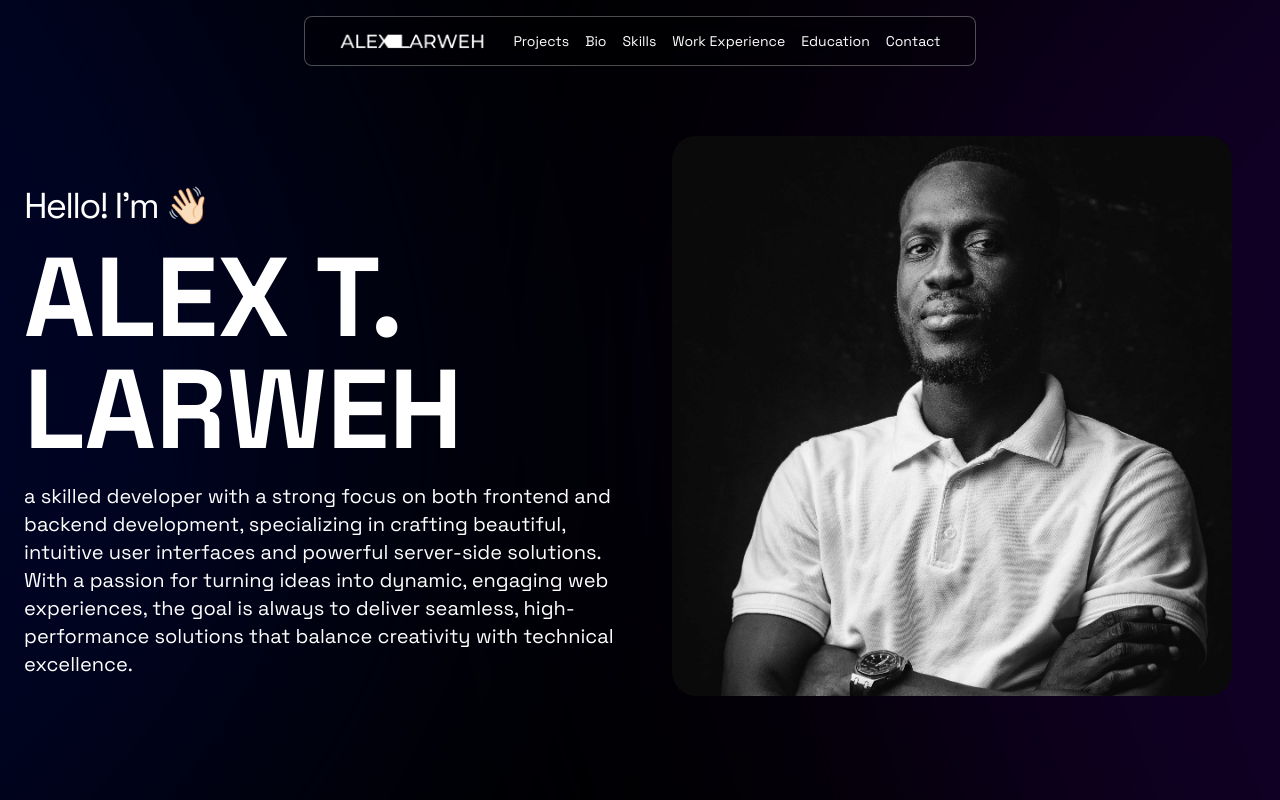
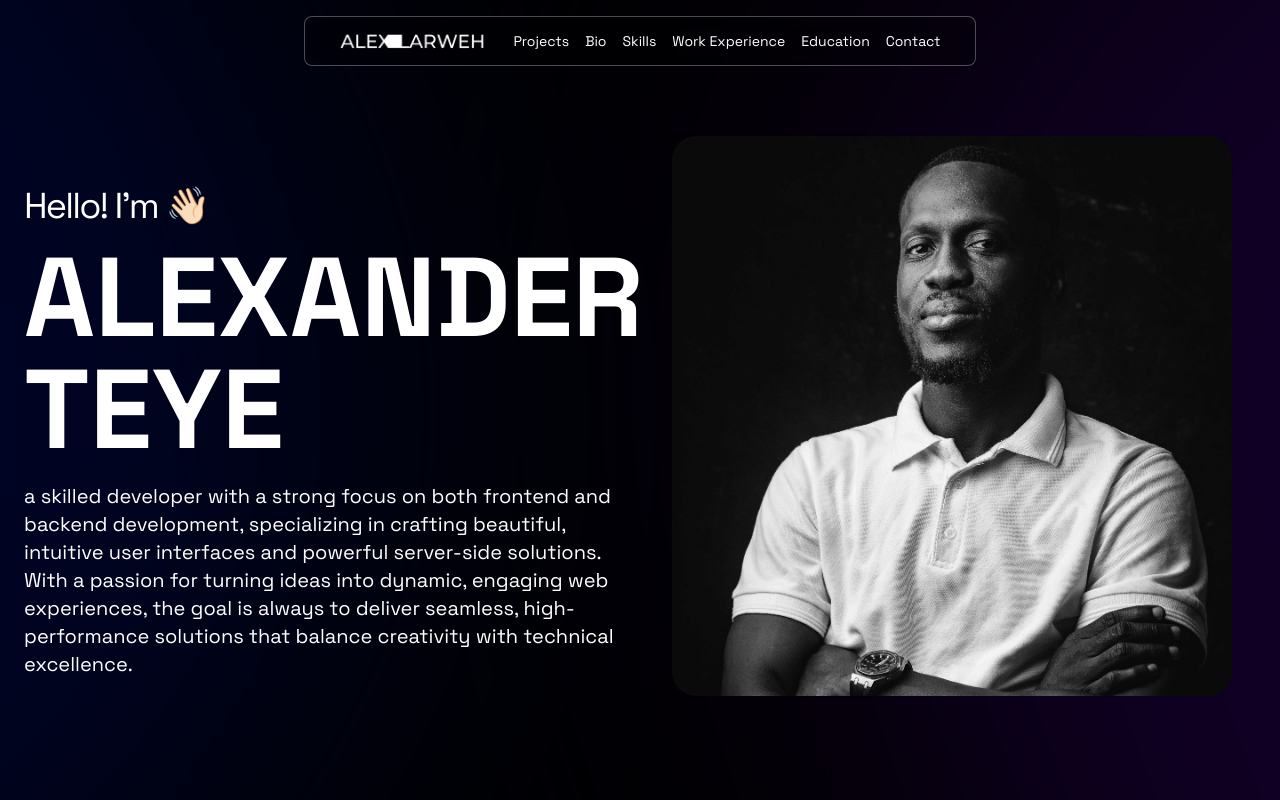
Before and after one commit to lexnnovation/mrlarweh, a React (Vite) app: page / in a window 1280 px wide. Shown: the top 800 px of the page. Built offline with nearby package versions, Linux system fonts and the light colour scheme.

Commit message:
Implemeted Framer motion for elements

```diff
--- a/package.json
+++ b/package.json
@@ -11,6 +11,7 @@
   },
   "dependencies": {
     "@emailjs/browser": "^4.4.1",
+    "framer-motion": "^12.0.6",
     "react": "^18.3.1",
     "react-dom": "^18.3.1",
     "react-hot-toast": "^2.5.1",
--- a/src/components/Hero.jsx
+++ b/src/components/Hero.jsx
@@ -1,10 +1,17 @@
 import React from "react";
 import { HERO } from "../constants";
 import lexImg from "../assets/lex1.jpeg";
+import { motion } from "framer-motion";
+
 const Hero = () => {
   return (
     <section className='flex flex-wrap items-center min-h-screen'>
-      <div className='w-full md:w-1/2'>
+      <motion.div
+        initial={{ opacity: 0, x: -50 }}
+        animate={{ opacity: 1, x: 0 }}
+        transition={{ duration: 2 }}
+        className='w-full md:w-1/2'
+      >
         <p className='p-2 mt-16 text-3xl tracking-tighter lg:text-4xl'>
           {HERO.greet}
         </p>
@@ -13,10 +20,18 @@ const Hero = () => {
         </h2>
 
         <p className='p-2 mb-8 text-xl'>{HERO.description}</p>
-      </div>
-      <div className='w-full md:w-1/2 lg:p-8'>
+      </motion.div>
+      <motion.div
+        initial={{ opacity: 0, scale: 0.5, x: 500 }}
+        animate={{ opacity: 1, scale: 1, x: 0 }}
+        transition={{ duration: 1 }}
+        className='w-full md:w-1/2 lg:p-8'
+      >
         <div className='flex justify-center'>
-          <img
+          <motion.img
+            initial={{ opacity: 0 }}
+            animate={{ opacity: 1 }}
+            transition={{ duration: 2 }}
             className='rounded-3xl'
             src={lexImg}
             alt={HERO.name}
@@ -24,7 +39,7 @@ const Hero = () => {
             height={650}
           />
         </div>
-      </div>
+      </motion.div>
     </section>
   );
 };
--- a/src/constants/index.jsx
+++ b/src/constants/index.jsx
@@ -33,7 +33,7 @@ export const NAVIGATION_LINKS = [
 ];
 
 export const HERO = {
-  name: "ALEX T. LARWEH",
+  name: "ALEXANDER TEYE",
   greet: "Hello! I'm 👋🏻",
   description:
     "a skilled developer with a strong focus on both frontend and backend development, specializing in crafting beautiful, intuitive user interfaces and powerful server-side solutions. With a passion for turning ideas into dynamic, engaging web experiences, the goal is always to deliver seamless, high-performance solutions that balance creativity with technical excellence.",
```
Also changed, not shown: 1 other file (tests, documents, lock files or other folders).
